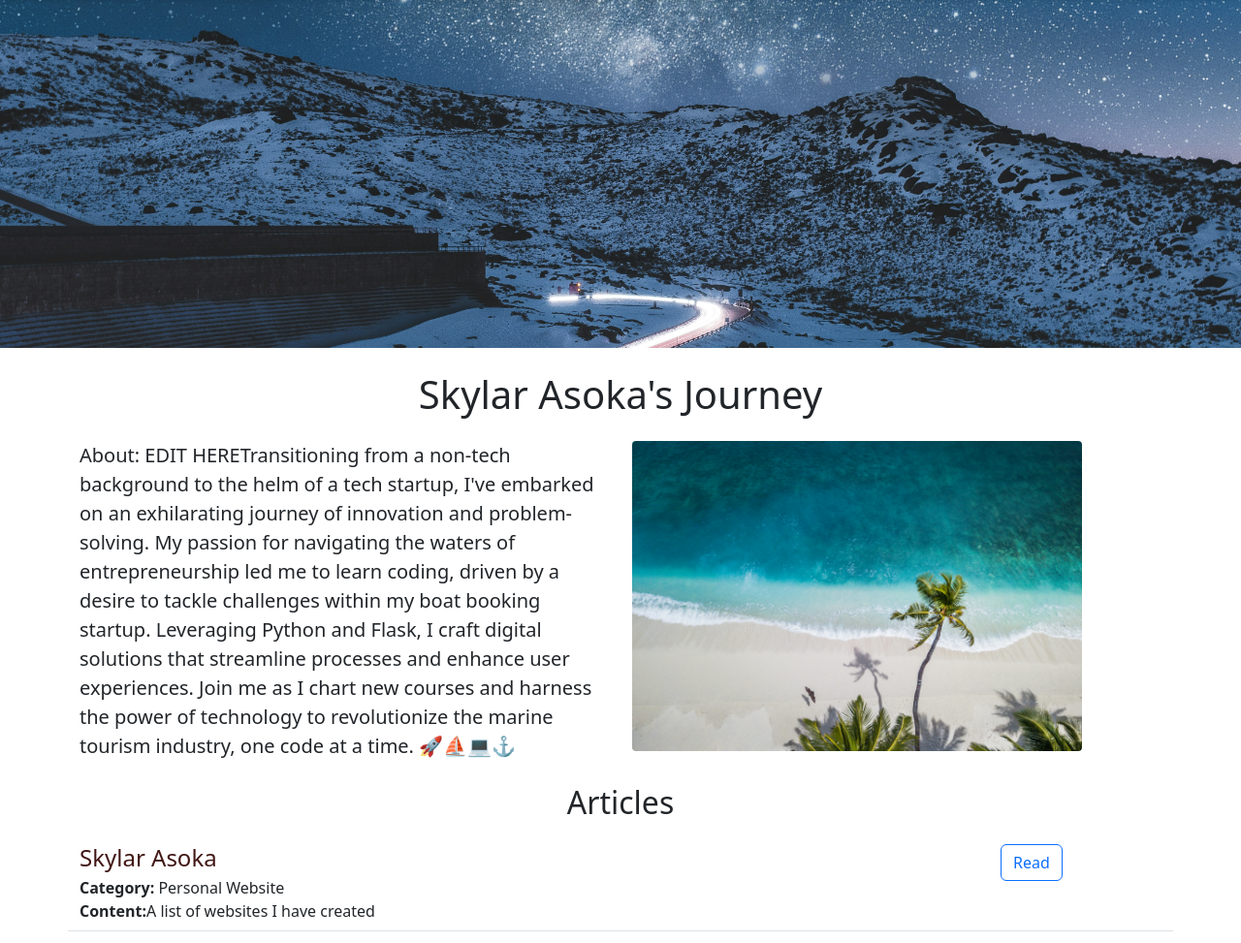
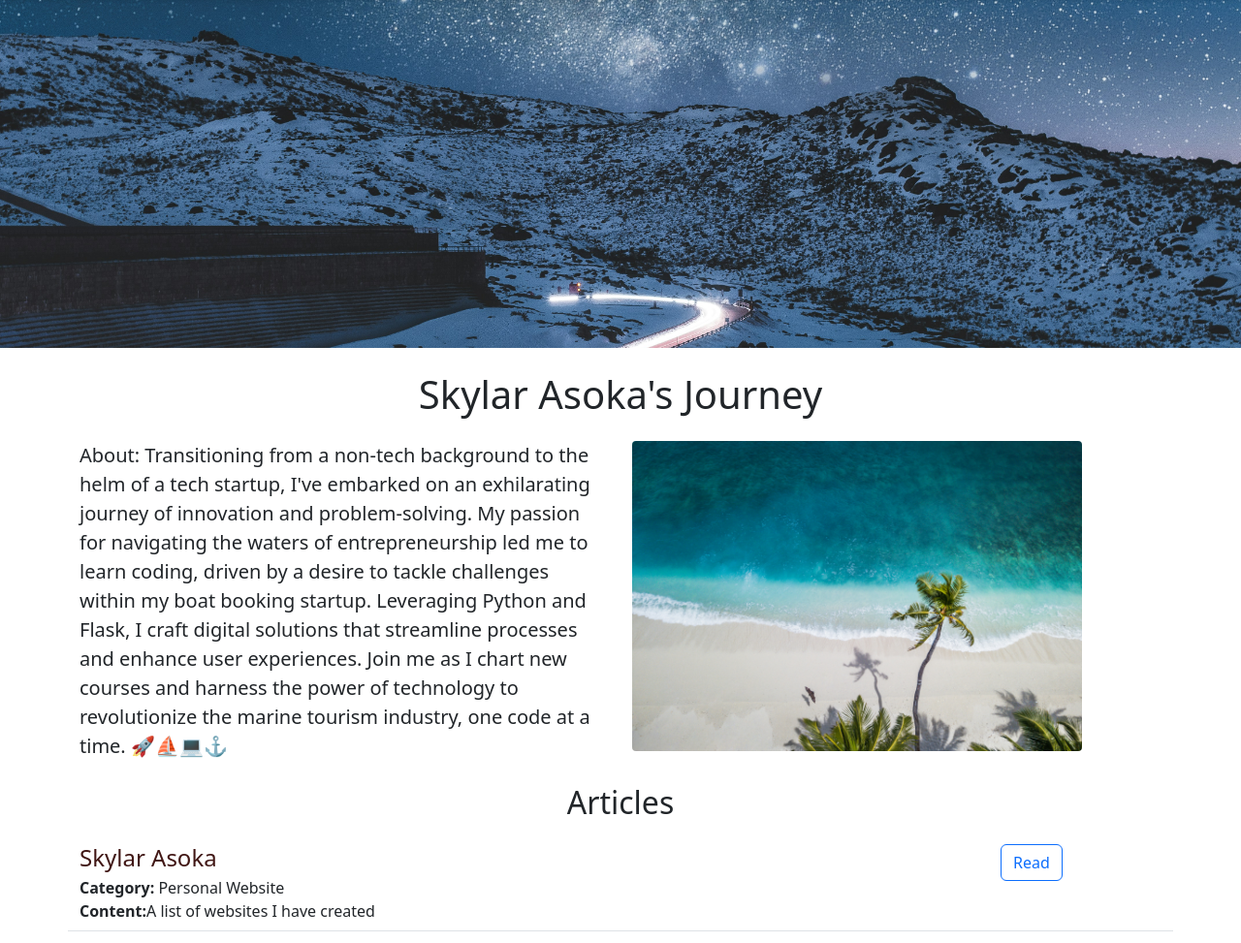
Before and after one commit to skylarasoka/journey, a Flask app: page / in a window 1280 px wide. Shown: the part 57-1030 px from the top of the page at 97% size. Run offline with Flask 3, Linux system fonts and the light colour scheme.

Commit message:
Minor change

```diff
--- a/templates/home.html
+++ b/templates/home.html
@@ -26,7 +26,7 @@
         <div class="col-md-6">
       <p class="lead">
         About:
-        EDIT HERETransitioning from a non-tech background to the helm of a tech startup, I've embarked on an exhilarating journey of innovation and problem-solving. My passion for navigating the waters of entrepreneurship led me to learn coding, driven by a desire to tackle challenges within my boat booking startup. Leveraging Python and Flask, I craft digital solutions that streamline processes and enhance user experiences. Join me as I chart new courses and harness the power of technology to revolutionize the marine tourism industry, one code at a time. 🚀⛵️💻⚓
+        Transitioning from a non-tech background to the helm of a tech startup, I've embarked on an exhilarating journey of innovation and problem-solving. My passion for navigating the waters of entrepreneurship led me to learn coding, driven by a desire to tackle challenges within my boat booking startup. Leveraging Python and Flask, I craft digital solutions that streamline processes and enhance user experiences. Join me as I chart new courses and harness the power of technology to revolutionize the marine tourism industry, one code at a time. 🚀⛵️💻⚓
       </p>
         </div>
         <div class="d-none d-md-block col-6">
```
